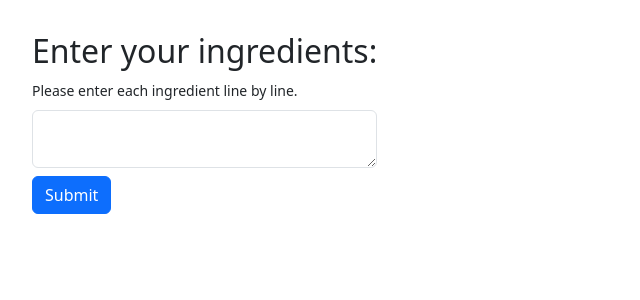
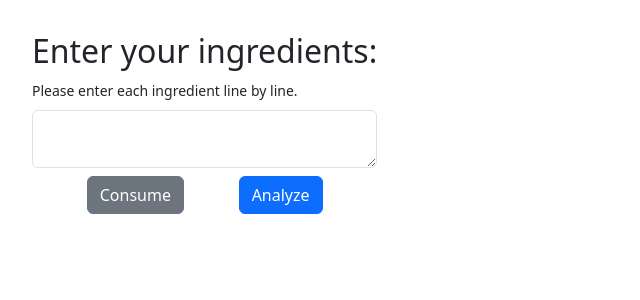
Before and after one commit to Ahmd-zaidan8a8/Project-2, a React (Vite) app: page / in a window 1280 px wide. Shown: the top 300 px of the page, without its empty margins (0-640 px from the left). Built offline with nearby package versions, Linux system fonts and the light colour scheme.

Commit message:
adding the summary component.

```diff
--- a/src/App.jsx
+++ b/src/App.jsx
@@ -4,6 +4,8 @@ import Navbar from "./components/Navbar";
 import Sidebar from "./components/Sidebar";
 import Footer from "./components/Footer";
 import LoggedIn from "./pages/LoggedIn";
+import Summary from "./pages/Summary";
+
 
 const App = () => {
   return (
@@ -15,6 +17,7 @@ const App = () => {
       <Routes>
         <Route path="/" element={<HomePage />} />
         <Route path="/login" element={<LoggedIn />} />
+        <Route path="/summary" element={<Summary />} />
       </Routes>
 
       {/* <Footer /> */}
--- a/src/pages/HomePage.jsx
+++ b/src/pages/HomePage.jsx
@@ -1,11 +1,13 @@
 import { useState } from "react";
 import FoodInfo from "../components/FoodInfo";
 import { useForm } from "react-hook-form";
+import { useNavigate } from "react-router-dom";
 
 const HomePage = () => {
   const [isSubmitted, setSubmitted] = useState(false);
   const [ingr, setIngr] = useState("");
   const { register, handleSubmit } = useForm();
+  const navigate = useNavigate();
 
   return (
     <div className="d-flex justify-content-between">
@@ -26,9 +28,25 @@ const HomePage = () => {
               id="ingr"
             ></textarea>
           </div>
-          <button type="submit" className="btn btn-primary">
-            Submit
-          </button>
+          <div className="d-flex justify-content-evenly">
+            <button
+              type="submit"
+              onClick={() => {
+                console.log(
+                  "the meal consumed and added to the daily meal plan! wait a few seconds"
+                );
+                setTimeout(() => {
+                  navigate("/summary");
+                }, 6000);
+              }}
+              className="btn btn-secondary"
+            >
+              Consume
+            </button>
+            <button type="submit" className="btn btn-primary">
+              Analyze
+            </button>
+          </div>
         </form>
       </div>
       <div>{isSubmitted && <FoodInfo ingr={ingr} />}</div>
--- /dev/null
+++ b/src/pages/Summary.jsx
@@ -0,0 +1,5 @@
+const Summary = () => {
+  return <div>Summary</div>;
+};
+
+export default Summary;
```
Also changed, not shown: 1 other file (tests, documents, lock files or other folders).
